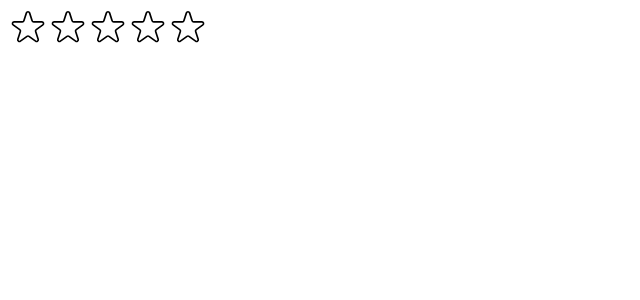
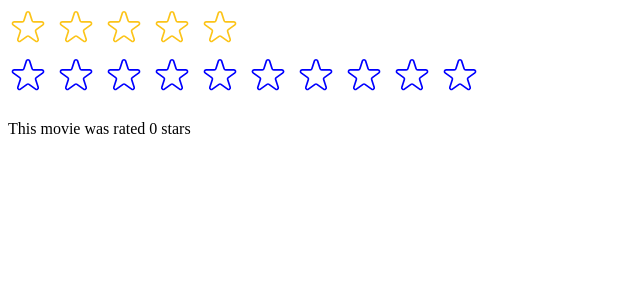
Before and after one commit to gkaizu/react-usepopcorn-fetch, a React (Create React App) app: page / in a window 1280 px wide. Shown: the top 300 px of the page, without its empty margins (0-640 px from the left). Built offline with nearby package versions, Linux system fonts and the light colour scheme.

Commit message:
Built an interactive StarRating component with customizable ratings, colors, and sizes that displays full/empty stars on hover and click

```diff
--- a/src/StarRating.js
+++ b/src/StarRating.js
@@ -10,18 +10,26 @@
   display: "flex",
 };
 
-const textStyle = {
-  lineHeight: "1",
-  margin: "0",
-};
-
-export default function StarRating({ maxRating = 5 }) {
+export default function StarRating({
+  maxRating = 5,
+  color = "#fcc419",
+  size = 48,
+  onSetRating,
+}) {
   const [rating, setRating] = useState(0);
   const [tempRating, setTempRating] = useState(0);
 
   function handleRating(rating) {
     setRating(rating);
+    onSetRating(rating);
   }
+
+  const textStyle = {
+    lineHeight: "1",
+    margin: "0",
+    color,
+    fontSize: `${size / 1.5}px`,
+  };
 
   return (
     <div style={containerStyle}>
@@ -33,6 +41,8 @@
             onRate={() => handleRating(i + 1)}
             onHoverIn={() => setTempRating(i + 1)}
             onHoverOut={() => setTempRating(0)}
+            color={color}
+            size={size}
           />
         ))}
       </div>
@@ -41,18 +51,27 @@
   );
 }
 
-function Star({ onRate, full, onHoverIn, onHoverOut }) {
+function Star({ onRate, full, onHoverIn, onHoverOut, color, size }) {
+  const starStyle = {
+    width: `${size}px`,
+    height: `${size}px`,
+    display: "block",
+    curosr: "pointer",
+  };
   return (
-    <span onClick={onRate} onMouseEnter={onHoverIn} onMouseLeave={onHoverOut}>
+    <span
+      role="button"
+      style={starStyle}
+      onClick={onRate}
+      onMouseEnter={onHoverIn}
+      onMouseLeave={onHoverOut}
+    >
       {full ? (
         <svg
           xmlns="http://www.w3.org/2000/svg"
           viewBox="0 0 20 20"
-          width="40px"
-          height="40px"
-          cursor="pointer"
-          fill="#000"
-          stroke="#000"
+          fill={color}
+          stroke={color}
         >
           <path d="M9.049 2.927c.3-.921 1.603-.921 1.902 0l1.07 3.292a1 1 0 00.95.69h3.462c.969 0 1.371 1.24.588 1.81l-2.8 2.034a1 1 0 00-.364 1.118l1.07 3.292c.3.921-.755 1.688-1.54 1.118l-2.8-2.034a1 1 0 00-1.175 0l-2.8 2.034c-.784.57-1.838-.197-1.539-1.118l1.07-3.292a1 1 0 00-.364-1.118L2.98 8.72c-.783-.57-.38-1.81.588-1.81h3.461a1 1 0 00.951-.69l1.07-3.292z" />
         </svg>
@@ -64,7 +83,7 @@
           width="40px"
           height="40px"
           cursor="pointer"
-          stroke="#000"
+          stroke={color}
         >
           <path
             strokeLinecap="round"
--- a/src/index.js
+++ b/src/index.js
@@ -1,14 +1,27 @@
-import React from 'react';
-import ReactDOM from 'react-dom/client';
+import React from "react";
+import ReactDOM from "react-dom/client";
 // import './index.css';
 // import App from './App';
+import { useState } from "react";
 
 import StarRating from "./StarRating";
 
-const root = ReactDOM.createRoot(document.getElementById('root'));
+function Test() {
+  const [movieRating, setMovieRating] = useState(0);
+
+  return (
+    <div>
+      <StarRating color="blue" maxRating={10} onSetRating={setMovieRating} />
+      <p>This movie was rated {movieRating} stars</p>
+    </div>
+  );
+}
+
+const root = ReactDOM.createRoot(document.getElementById("root"));
 root.render(
   <React.StrictMode>
     {/*<App />*/}
     <StarRating maxRating={5} />
+    <Test />
   </React.StrictMode>
 );
```
